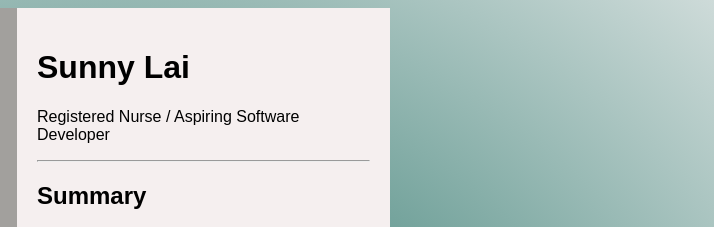
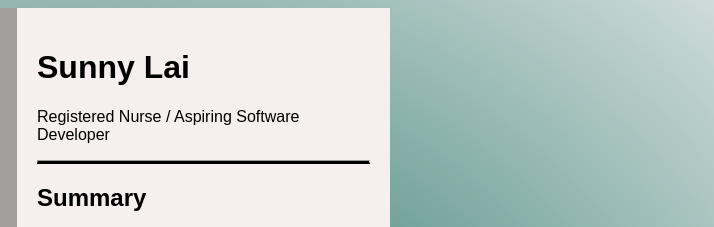
Before and after one commit to Sunny-Lai/Sunny-Lai.github.io, a plain HTML site: page index.html in a window 1280 px wide. Shown: the top 227 px of the page, 566-1280 px from the left. Drawn offline with Linux system fonts and the light colour scheme.

Commit message:
Update index.html

```diff
--- a/index.html
+++ b/index.html
@@ -53,6 +53,11 @@
             <div class="title">
                 <p>Registered Nurse / Aspiring Software Developer</p>
                 <hr>
+                <style>
+                    hr {
+                        border-bottom: 3px solid;
+                    }
+                </style>
             </div>
             <div class="Summary">
                 <h2>Summary</h2>
```
